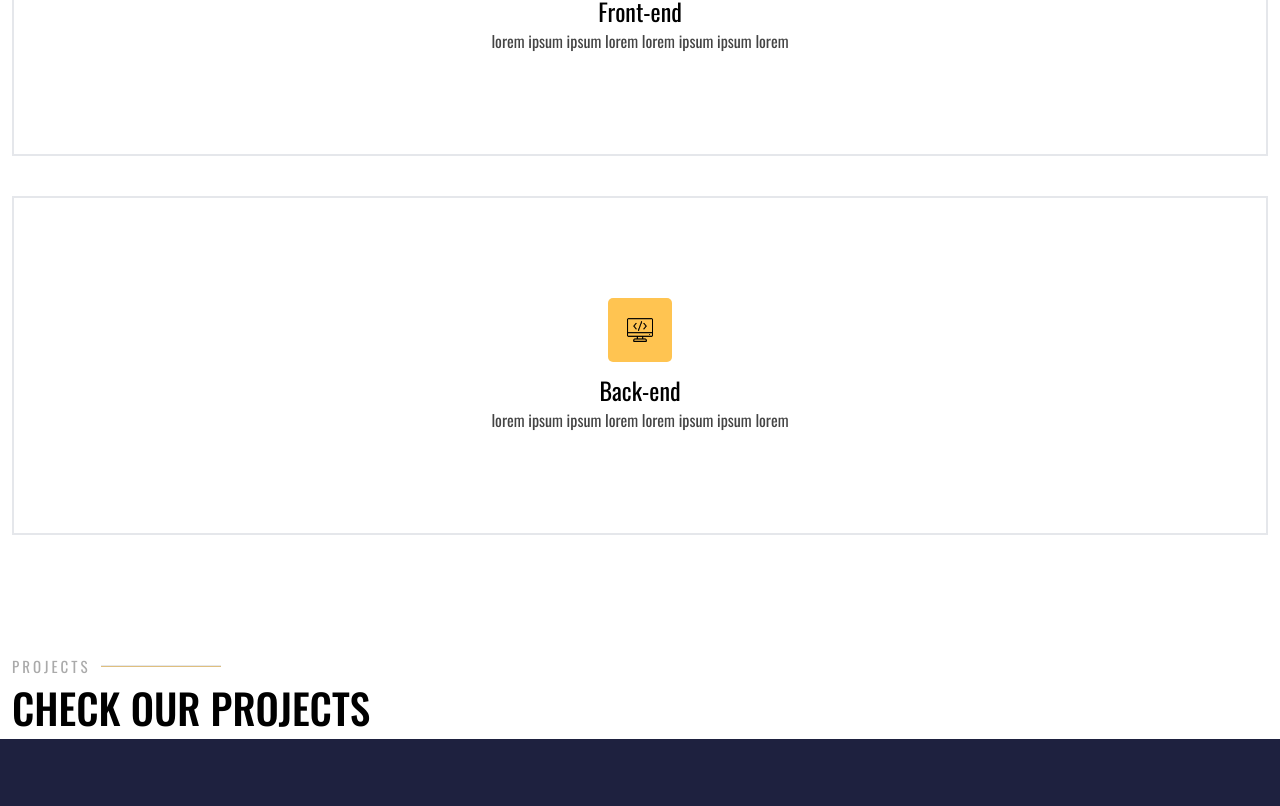
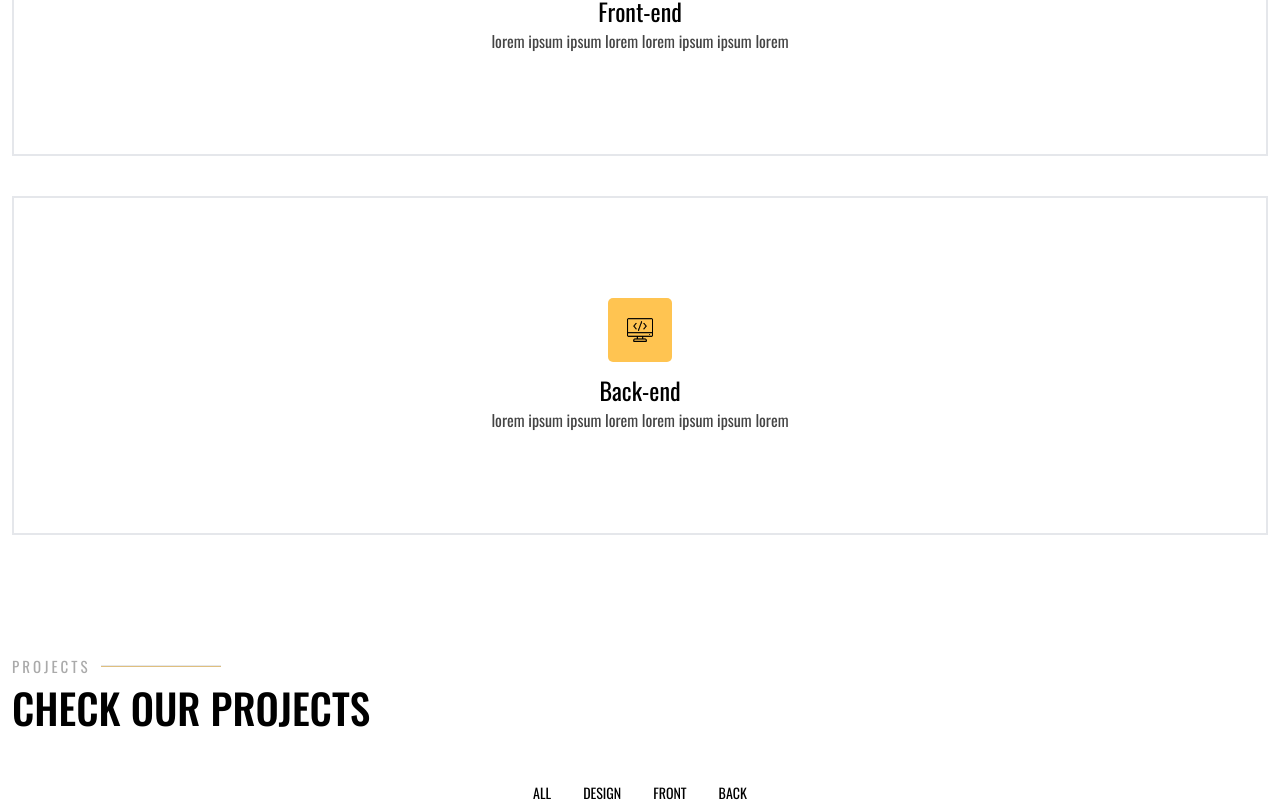
Before and after one commit to webLance24/weblance-portfolio, a React (Vite) app: page / in a window 1280 px wide. Shown: the part 3488-4294 px from the top of the page. Before the commit the page ends 4227 px from the top, so only its background shows below. Built offline with nearby package versions, Linux system fonts and the light colour scheme.

Commit message:
faet: add list of buttons

```diff
--- a/src/App.tsx
+++ b/src/App.tsx
@@ -11,6 +11,7 @@ function App() {
   const [hidden, setHidden] = useState<boolean>(false);
   const [menu, setMenu] = useState<boolean>(false);
   const [selected, setSelected] = useState<string>("Home");
+  // const [categorie, setCategorie] = useState<string>("ALL");
 
   return (
     <>
@@ -22,6 +23,8 @@ function App() {
           setMenu,
           selected,
           setSelected,
+          // categorie,
+          // setCategorie,
         }}
       >
         <Header />
--- a/src/Components/Context.tsx
+++ b/src/Components/Context.tsx
@@ -7,6 +7,8 @@ interface ComponentsProps {
   setMenu: (menu: boolean) => void;
   selected: string;
   setSelected: (selected: string) => void;
+  // categorie: string;
+  // setCategorie: (categorie: string) => void;
 }
 
 export const MyContext = createContext<ComponentsProps | null>(null);
--- a/src/Components/Projects.tsx
+++ b/src/Components/Projects.tsx
@@ -1,4 +1,10 @@
+import { useContext } from "react";
+import { MyContext } from "./Context";
+
 function Projects() {
+  const context = useContext(MyContext);
+  const { selected, setSelected }: any = context;
+
   return (
     <div className="bg-[white]">
       <div className="bg-[white] pt-[120px] px-[12px]">
@@ -12,6 +18,38 @@ function Projects() {
           Check our Projects
         </p>
       </div>
+      <div className="mt-[40px]">
+        <ul className="flex justify-center items-center flex-row gap-[2px]">
+          <li
+            className="text-[14px] font-normal px-[15px] pt-[3px] pb-[3px] rounded-[5px] hover:bg-[#FFC451] duration-300 ease-in-out cursor-pointer"
+            onClick={() => setSelected("ALL")}
+            style={selected === "ALL" ? { backgroundColor: "#FFC451" } : {}}
+          >
+            ALL
+          </li>
+          <li
+            className="text-[14px] font-normal px-[15px] pt-[3px] pb-[3px] rounded-[5px] hover:bg-[#FFC451] duration-300 ease-in-out cursor-pointer"
+            onClick={() => setSelected("DESIGN")}
+            style={selected === "DESIGN" ? { backgroundColor: "#FFC451" } : {}}
+          >
+            DESIGN
+          </li>
+          <li
+            className="text-[14px] font-normal px-[15px] pt-[3px] pb-[3px] rounded-[5px] hover:bg-[#FFC451] duration-300 ease-in-out cursor-pointer"
+            onClick={() => setSelected("FRONT")}
+            style={selected === "FRONT" ? { backgroundColor: "#FFC451" } : {}}
+          >
+            FRONT
+          </li>
+          <li
+            className="text-[14px] font-normal px-[15px] pt-[3px] pb-[3px] rounded-[5px] hover:bg-[#FFC451] duration-300 ease-in-out cursor-pointer"
+            onClick={() => setSelected("BACK")}
+            style={selected === "BACK" ? { backgroundColor: "#FFC451" } : {}}
+          >
+            BACK
+          </li>
+        </ul>
+      </div>
     </div>
   );
 }
```
